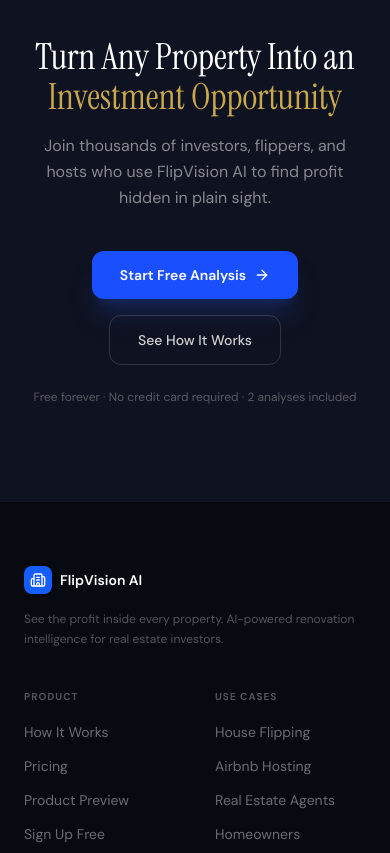
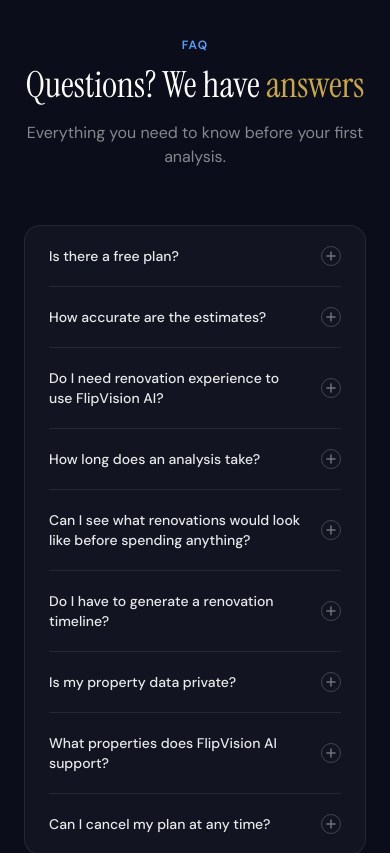
Before and after one commit to federicofernan/flipvisionai-app, a Next.js app: page / in a window 390 px wide. Shown: the part 6320-7173 px from the top of the page. Built offline with nearby package versions, Linux system fonts and the light colour scheme.

Commit message:
Add FAQ section to landing page
9 Q&A pairs from the official FAQ document, using a pure CSS
details/summary accordion. Placed after Pricing, before the
final CTA, as recommended in the FAQ doc appendix.

Co-Authored-By: Claude Sonnet 4.6 <noreply@anthropic.com>

```diff
--- a/src/app/page.tsx
+++ b/src/app/page.tsx
@@ -443,6 +443,88 @@ function Pricing() {
   )
 }
 
+// ─── FAQ ─────────────────────────────────────────────────────────────────────
+const FAQ_ITEMS = [
+  {
+    q: 'Is there a free plan?',
+    a: 'Yes — no credit card required. Your free account includes 2 property analyses per month, room-by-room breakdowns, and cost and value estimates, forever.',
+  },
+  {
+    q: 'How accurate are the estimates?',
+    a: 'Our cost and value estimates are based on real contractor rates, material costs, and regional market data. They are designed for budgeting and prioritization — we recommend getting contractor quotes for projects you decide to move forward with.',
+  },
+  {
+    q: 'Do I need renovation experience to use FlipVision AI?',
+    a: 'Not at all. Just upload photos of any property and we do the rest. FlipVision AI is designed to be useful whether you\'re a seasoned investor or buying your first home.',
+  },
+  {
+    q: 'How long does an analysis take?',
+    a: 'Under 2 minutes from the time you finish uploading your photos.',
+  },
+  {
+    q: 'Can I see what renovations would look like before spending anything?',
+    a: 'Yes. Pro and Investor plan subscribers receive AI-generated before/after visualizations for every renovation recommendation.',
+  },
+  {
+    q: 'Do I have to generate a renovation timeline?',
+    a: 'No — it\'s optional. Your report always includes cost estimates, ROI scores, and value projections. If you want to plan out the work, you can optionally generate a phased renovation timeline to sequence projects, budget by phase, and estimate total project duration.',
+  },
+  {
+    q: 'Is my property data private?',
+    a: 'Yes. Your analyses are private to your account by default. We do not share or sell your data.',
+  },
+  {
+    q: 'What properties does FlipVision AI support?',
+    a: 'FlipVision AI currently supports residential properties in the United States, including single-family homes, multi-family units, and short-term rentals.',
+  },
+  {
+    q: 'Can I cancel my plan at any time?',
+    a: 'Yes — no long-term contracts. Upgrade, downgrade, or cancel anytime from your account settings.',
+  },
+]
+
+function FaqItem({ q, a }: { q: string; a: string }) {
+  // Pure CSS accordion using details/summary — no client JS needed
+  return (
+    <details className="group border-b border-white/8 last:border-0">
+      <summary className="flex items-center justify-between gap-4 py-5 cursor-pointer list-none select-none">
+        <span className="text-sm font-medium text-white/90 group-open:text-white transition-colors">{q}</span>
+        <span className="w-5 h-5 rounded-full border border-white/20 flex items-center justify-center shrink-0
+          text-white/40 group-open:text-white group-open:border-white/40 group-open:rotate-45 transition-all duration-200">
+          <svg width="10" height="10" viewBox="0 0 10 10" fill="none">
+            <path d="M5 1v8M1 5h8" stroke="currentColor" strokeWidth="1.5" strokeLinecap="round"/>
+          </svg>
+        </span>
+      </summary>
+      <p className="pb-5 text-sm text-white/50 leading-relaxed">{a}</p>
+    </details>
+  )
+}
+
+function FAQ() {
+  return (
+    <section id="faq" aria-label="Frequently asked questions" className={`${sans} bg-[#0b0e1a] py-24 px-6 border-t border-white/5`}>
+      <div className="max-w-2xl mx-auto">
+        <div className="text-center mb-14">
+          <p className="text-xs font-semibold text-blue-400 uppercase tracking-widest mb-3">FAQ</p>
+          <h2 className={`${serif} text-4xl sm:text-5xl text-white mb-4`}>
+            Questions? We have <em className="text-[#c9a84c] not-italic">answers</em>
+          </h2>
+          <p className="text-white/50">
+            Everything you need to know before your first analysis.
+          </p>
+        </div>
+
+        <div className="rounded-2xl border border-white/8 bg-white/[0.03] px-6 divide-y divide-white/0">
+          {FAQ_ITEMS.map((item) => (
+            <FaqItem key={item.q} q={item.q} a={item.a} />
+          ))}
+        </div>
+      </div>
+    </section>
+  )
+}
+
 // ─── Final CTA ───────────────────────────────────────────────────────────────
 function FinalCTA() {
   return (
@@ -681,6 +763,7 @@ export default function LandingPage() {
         <ProductPreview />
         <Benefits />
         <Pricing />
+        <FAQ />
         <FinalCTA />
       </main>
       <Footer />
```
